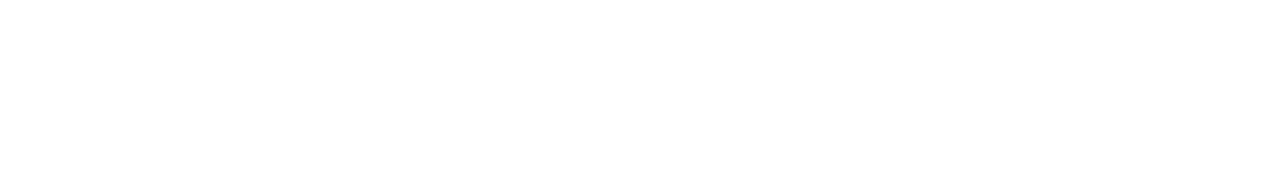
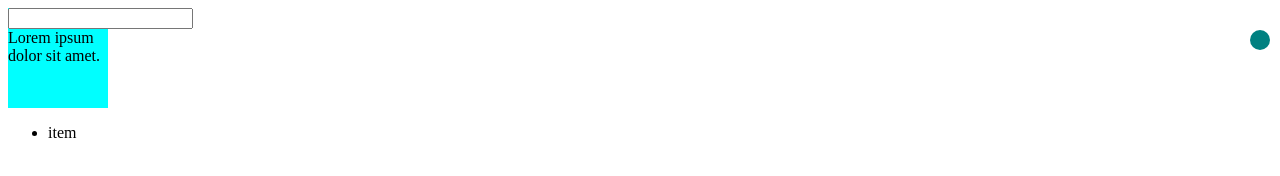
Before and after one commit to CHRISTINASMILLIN/ExtraCSS, a plain HTML site: page index.html in a window 1280 px wide. Drawn offline with Linux system fonts and the light colour scheme.

Commit message:
pseudoselectors added

```diff
--- a/index.html
+++ b/index.html
@@ -4,9 +4,19 @@
     <meta charset="UTF-8">
     <meta http-equiv="X-UA-Compatible" content="IE=edge">
     <meta name="viewport" content="width=device-width, initial-scale=1.0">
-    <title>Document</title>
+    <link rel="stylesheet" href="/styles.css"/>
+    <title>Extra CSS</title>
 </head>
 <body>
-
+    <div class="container">
+        <div class="child">
+            <input type="text" />Lorem ipsum dolor sit amet.
+        </div>
+    </div>
+    <div class="container">
+        <ul>
+            <li>item</li>
+        </ul>
+    </div>
 </body>
 </html>
--- a/styles.css
+++ b/styles.css
@@ -0,0 +1,34 @@
+div .child {
+  width: 100px;
+  height: 100px;
+  background-color: aqua;
+}
+
+div .child:hover {
+  background-color: cornflowerblue;
+}
+
+input:focus {
+  border: orange !important;
+}
+
+div::selection{
+  background-color: rgb(165, 140, 164);
+  color: wheat;
+}
+
+li{
+
+}
+
+li::after{
+  content: '';
+  position: absolute;
+  width: 20px;
+  height: 20px;
+  border-radius: 50%;
+  right: 10px;
+  top:30px;
+  background-color: teal;
+
+}
```
